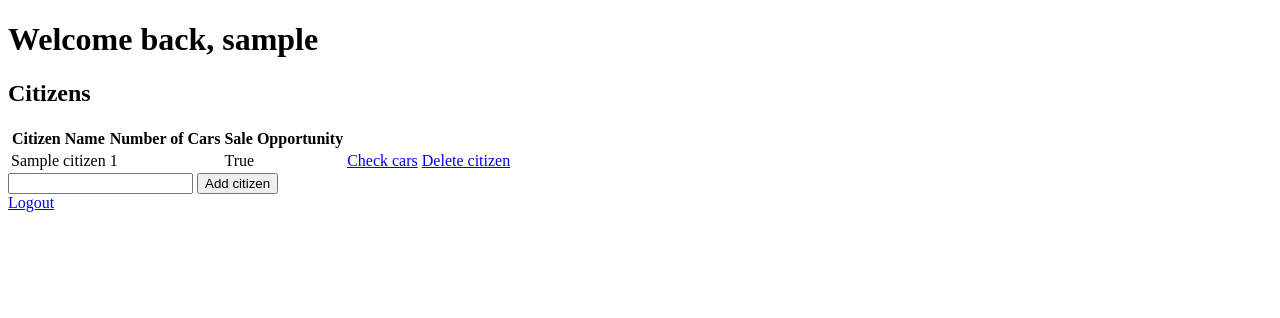
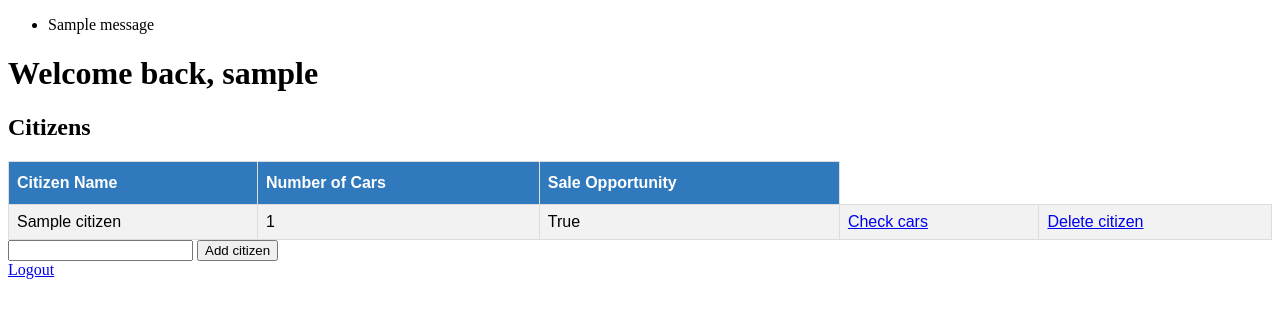
Before and after one commit to VSNRUBR/av, a Flask app: page / in a window 1280 px wide. Shown: the top 318 px of the page. Run offline with Flask 3, Linux system fonts and the light colour scheme; the visitor is signed in with stand-in values (Sample User, id 1); tables that the repository leaves empty hold one stand-in row (values such as "Sample post"); one stand-in notice (Sample message) is shown.

Commit message:
Completed the css and js

```diff
--- a/app/app.py
+++ b/app/app.py
@@ -1,8 +1,12 @@
 from flask import Flask, url_for, render_template, request, redirect, session, flash
 from models import db, Citizen, Car
+from dotenv import load_dotenv
+import os
+
+load_dotenv()
 
 app = Flask(__name__)
-app.secret_key = 'A_LONG_SECRET'
+app.secret_key = os.getenv('FLASK_SECRET_KEY')
 app.config['SQLALCHEMY_DATABASE_URI'] = 'sqlite:///main.sqlite3'
 db.init_app(app)
 
@@ -15,6 +19,10 @@
             new_citizen = Citizen(name=form_content, sale_op=True)
 
             try:
+                if new_citizen.name == '':
+                    flash('Name was not provided. Please, enter a valid name.')
+                    return redirect('#')
+
                 db.session.add(new_citizen)
                 db.session.commit()
                 return redirect('/')
@@ -26,10 +34,6 @@
             car_citizen = db.session.query(Citizen.name, db.func.count(Car.citizen_id)) \
                 .outerjoin(Car, Citizen.id == Car.citizen_id).group_by(Citizen.name).all()
             car_citizen = dict(car_citizen)
-
-            # for k, v in car_citizen.items():
-            #     if v == 0:
-
 
             return render_template('index.html', citizens=citizens, user=user,
                                     car_citizen=car_citizen)
--- /dev/null
+++ b/app/static/main.js
@@ -0,0 +1,10 @@
+function required() {
+  var empt = document.forms["form1"]["content"].value;
+  if (empt == "") {
+    alert("Please input a valid name.");
+    return false;
+  }
+  else {
+    return true;
+  }
+}
--- /dev/null
+++ b/app/static/style.css
@@ -0,0 +1,27 @@
+table {
+  font-family: Arial, Helvetica, sans-serif;
+  border-collapse: collapse;
+  width: 100%;
+}
+
+td,
+th {
+  border: 1px solid #ddd;
+  padding: 8px;
+}
+
+tr:nth-child(even) {
+  background-color: #f2f2f2;
+}
+
+tr:hover {
+  background-color: #ddd;
+}
+
+th {
+  padding-top: 12px;
+  padding-bottom: 12px;
+  text-align: left;
+  background-color: #3079bd;
+  color: white;
+}
--- a/app/templates/base.html
+++ b/app/templates/base.html
@@ -5,6 +5,7 @@
   <meta charset="UTF-8">
   <meta name="viewport" content="width=device-width, initial-scale=1.0">
   <meta http-equiv="X-UA-Compatible" content="ie=edge">
+  <link rel="stylesheet" type="text/css" href="{{ url_for('static', filename='style.css') }}">
   {% block head %}{% endblock %}
 </head>
 
--- a/app/templates/index.html
+++ b/app/templates/index.html
@@ -6,6 +6,15 @@
 
 {% block body %}
 <div class="content">
+  {% with messages = get_flashed_messages() %}
+  {% if messages %}
+  <ul class="flashes">
+    {% for message in messages %}
+    <li>{{ message }}</li>
+    {% endfor %}
+  </ul>
+  {% endif %}
+  {% endwith %}
   <h1>Welcome back, {{ user }}</h1>
   <h2>Citizens</h2>
   {% if citizens|length < 1%}
@@ -33,7 +42,8 @@
       {% endfor %}
   </table>
   {% endif %}
-  <form action="/" method="POST">
+  <script type=text/javascript src="{{ url_for('static', filename='main.js') }}"></script>
+  <form name="form1" action="/" method="POST" onsubmit="required()">
     <input type="text" name="content" id="content">
     <input type="submit" value="Add citizen">
   </form>
```
Also changed, not shown: 1 other file.
